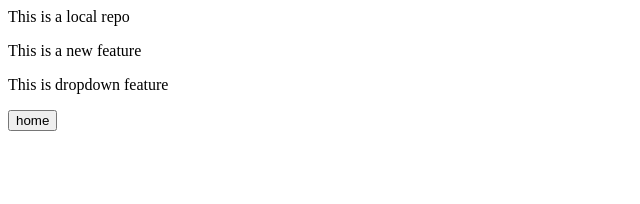
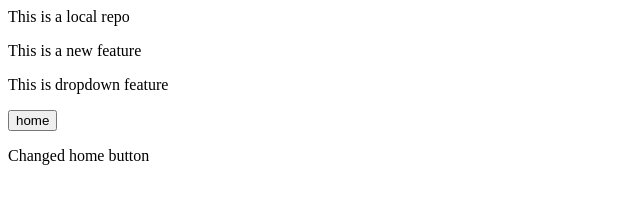
Before and after one commit to mastersounak-iitkgp/koss-task, a plain HTML site: page index.html in a window 1280 px wide. Shown: the whole page, without its empty margins (0-640 px from the left). Drawn offline with Linux system fonts and the light colour scheme.

Commit message:
changed home button

```diff
--- a/index.html
+++ b/index.html
@@ -2,3 +2,4 @@
 <p>This is a new feature</p>
 <p>This is dropdown feature</p>
 <button>home</button>
+<p>Changed home button</p>
```
